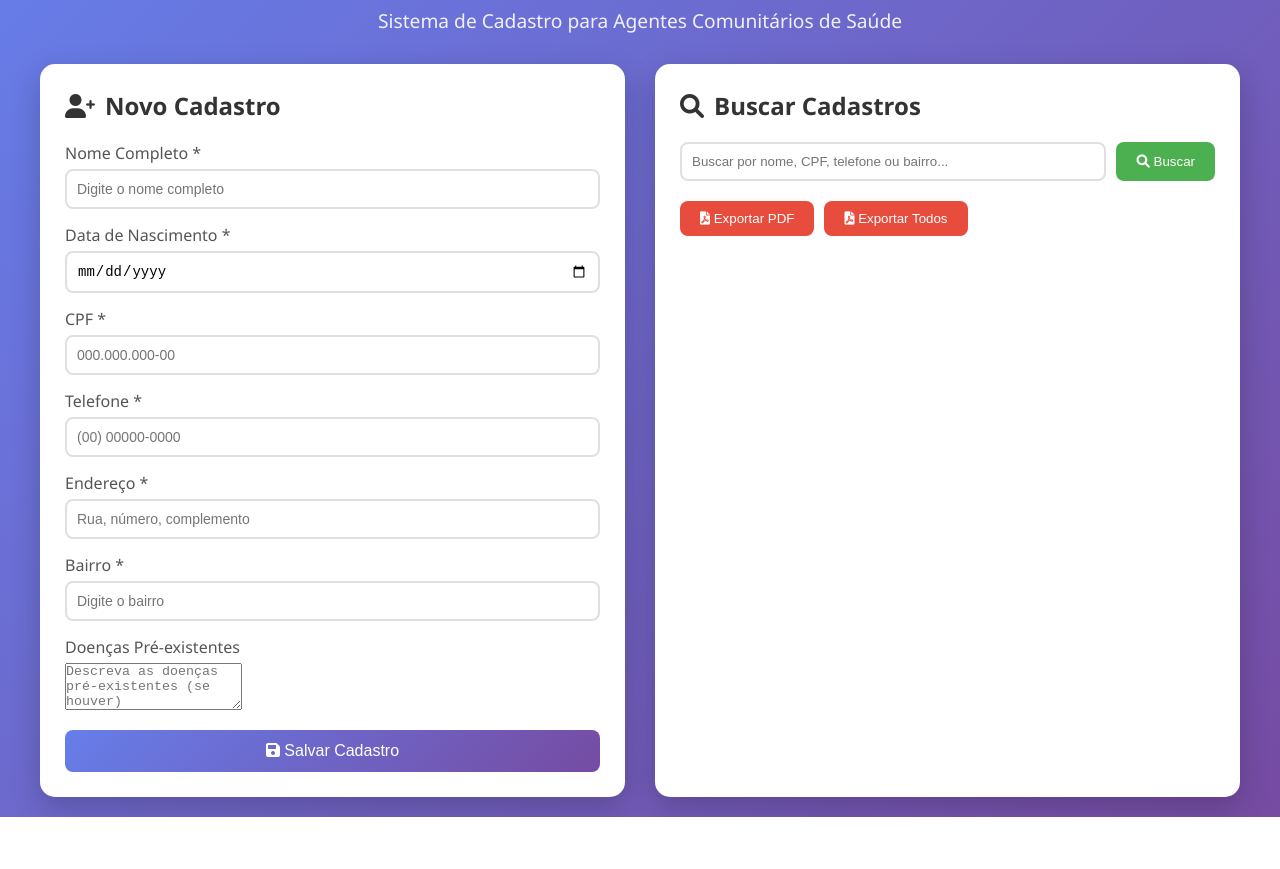
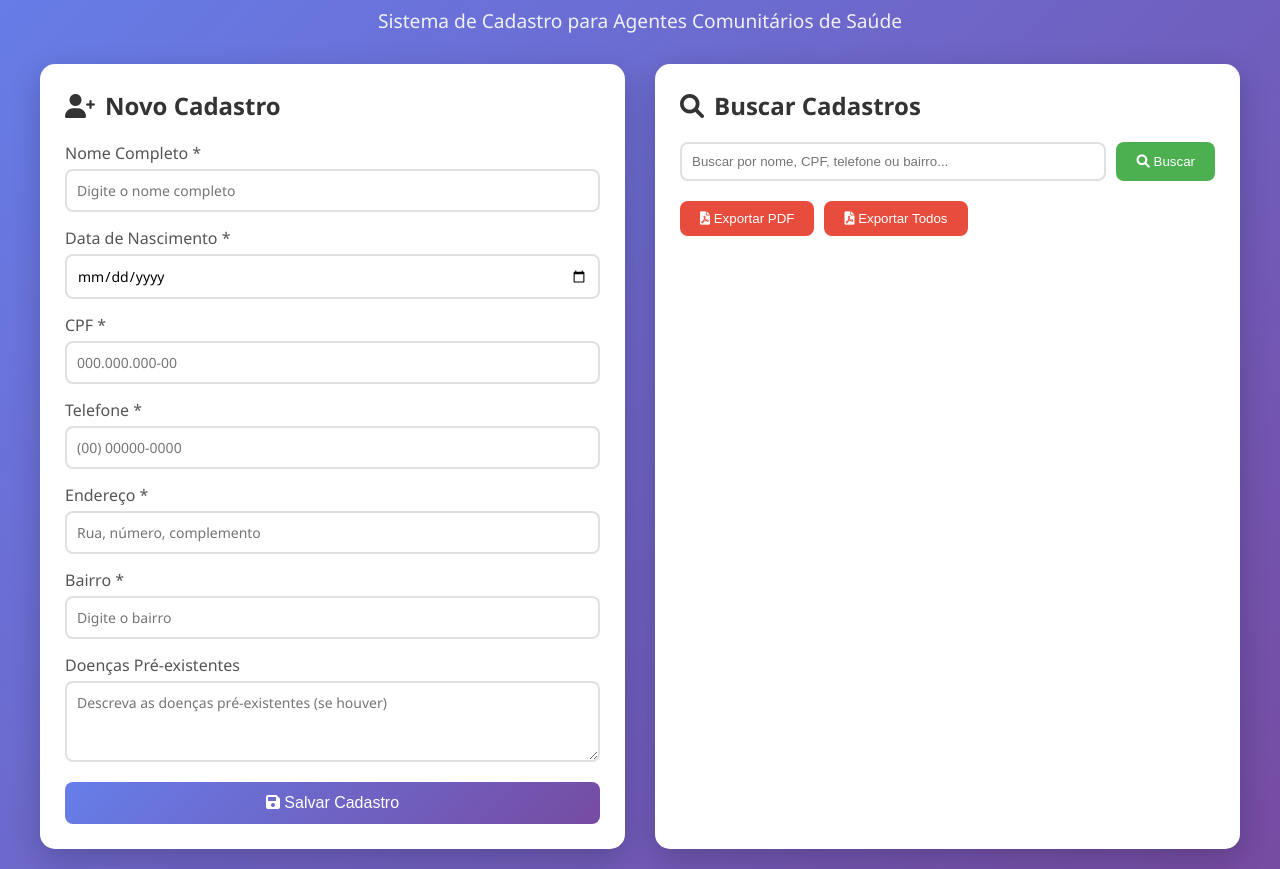
Before and after one commit to conteinerbeerpvh-png/sistemaACS, a website: page public/index.html in a window 1280 px wide. Shown: the part 78-947 px from the top of the page. Before the commit the page ends 895 px from the top, so only its background shows below. Drawn offline with Linux system fonts and the light colour scheme.

Commit message:
Enhance form styles with textarea support
Added styles for textarea in form group and adjusted focus states.

```diff
--- a/public/style.css
+++ b/public/style.css
@@ -65,17 +65,23 @@
 }
 
 .form-group input,
-.form-group select {
+.form-group textarea {
     width: 100%;
     padding: 10px;
     border: 2px solid #e0e0e0;
     border-radius: 8px;
     font-size: 14px;
     transition: border-color 0.3s;
+    font-family: inherit;
+}
+
+.form-group textarea {
+    resize: vertical;
+    min-height: 80px;
 }
 
 .form-group input:focus,
-.form-group select:focus {
+.form-group textarea:focus {
     outline: none;
     border-color: #667eea;
 }
@@ -165,6 +171,7 @@
     margin-top: 10px;
     display: flex;
     gap: 10px;
+    flex-wrap: wrap;
 }
 
 .btn-edit {
```
